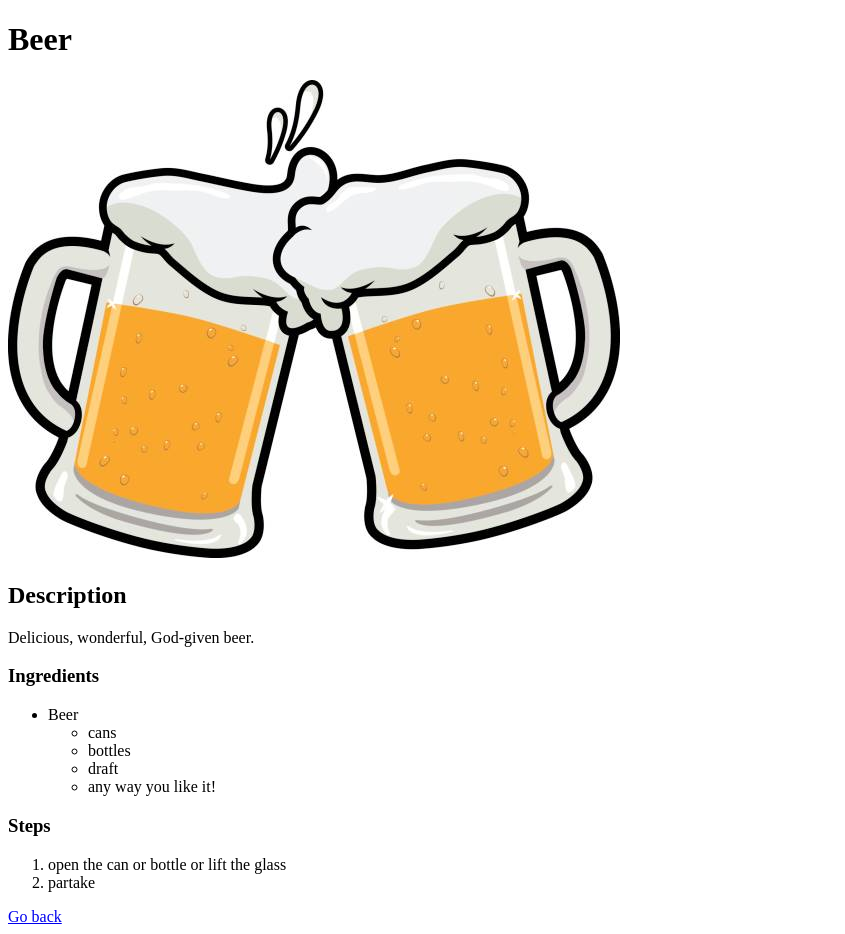
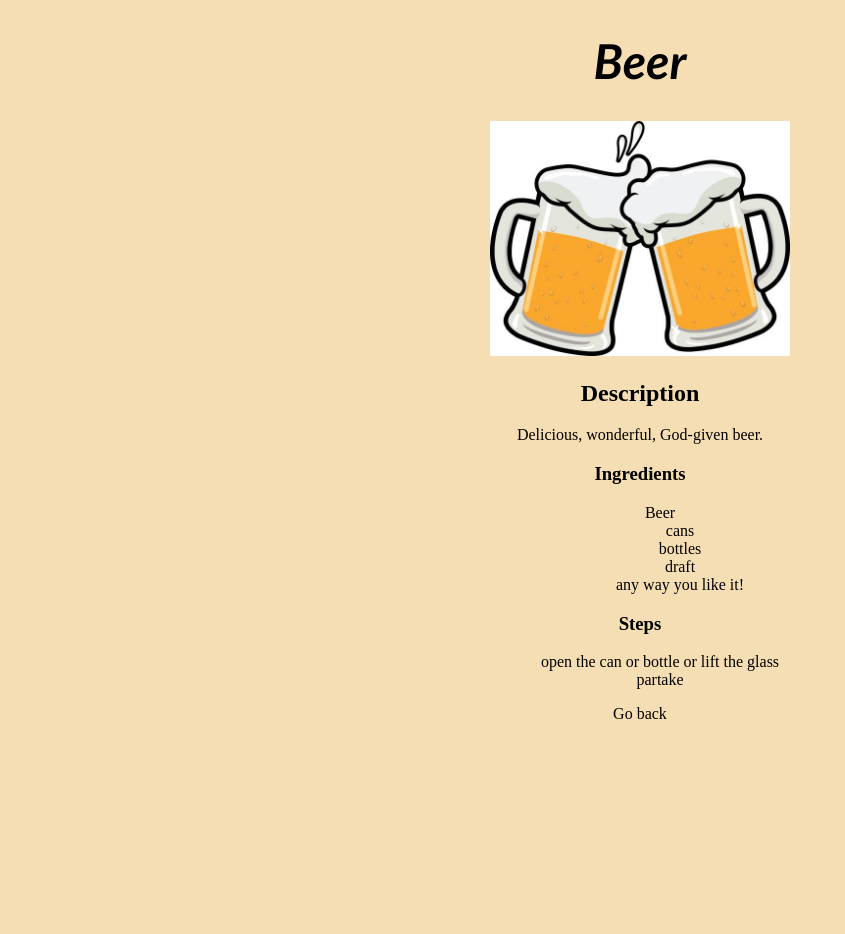
Before and after one commit to kberry379/odin-recipes, a plain HTML site: page recipes/beer.html in a window 1280 px wide. Shown: the whole page, without its empty margins (0-845 px from the left). After the commit the page ends 800 px from the top, so only its background shows below. Drawn offline with Linux system fonts and the light colour scheme.

Commit message:
Tinkered with styles.css to make changes to my recipes site

```diff
--- a/recipes/beer.html
+++ b/recipes/beer.html
@@ -4,16 +4,17 @@
         <meta charset="utf-8">
         <meta name="viewport" content="width=device-width, initial-scale=1.0">
         <title>Odin Recipes: Beer</title>
+        <link rel="stylesheet" href="../styles/styles.css">
     </head>
-    <body>
-        <h1>Beer</h1>
-        <img src="../images/beer.jpg" alt="beer glasses toasting &quotcheers&quot">
-        <h2>Description</h2>
+    <body class="beerbody">
+        <h1 class="beer">Beer</h1>
+        <img src="../images/beer.jpg" alt="beer glasses toasting &quotcheers&quot" width="300x">
+        <h2 class="beer">Description</h2>
         <p>Delicious, wonderful, God-given beer.</p>
-        <h3>Ingredients</h3>
-        <ul>
+        <h3 class="beer">Ingredients</h3>
+        <ul class="beer">
             <li>Beer</li>
-            <ul>
+            <ul class="containers">
                 <li>cans</li>
                 <li>bottles</li>
                 <li>draft</li>
@@ -21,7 +22,7 @@
             </ul>
         </ul>
         <h3>Steps</h3>
-        <ol>
+        <ol class="drink">
             <li>open the can or bottle or lift the glass</li>
             <li>partake</li>
         </ol>
--- /dev/null
+++ b/styles/styles.css
@@ -0,0 +1,57 @@
+/* applies to all body elements */
+body {
+    text-align: center;
+    background-color: blanchedalmond;
+}
+
+body.beerbody {
+    background-color: wheat;
+}
+
+/* applies to all h1 elements */
+h1 {
+    font-family: 'Lucida Handwriting', 'Brush Script M7', 'Gill Sans', 'Gill Sans MT', Calibri, 'Trebuchet MS', sans-serif,papyrus;
+    font-style: oblique;
+    font-size: 48px;
+}
+
+.recipes {
+    list-style: none;
+    font-size: larger;
+}
+
+.beer, .containers, .drink {
+    list-style: none;
+    text-align: center;
+}
+
+.containers {
+    text-align: center;
+}
+
+a {
+    outline: none;
+    text-decoration: none;
+    padding: 2px 1px 0;
+}
+
+a:link {
+    color: black;
+}
+
+a:visited {
+    color: black;
+}
+
+a:focus {
+    border-bottom: 1px dotted;
+}
+
+a:hover {
+    background: darkkhaki;
+}
+
+a:active {
+    background: #265301;
+    color: darkkhaki;
+}
```
Also changed, not shown: index.html (+6 -5 lines), recipes/lasagna.html (+1 -0 lines), recipes/pizza.html (+1 -0 lines).
